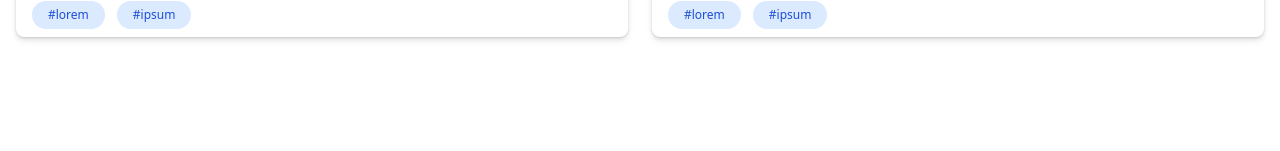
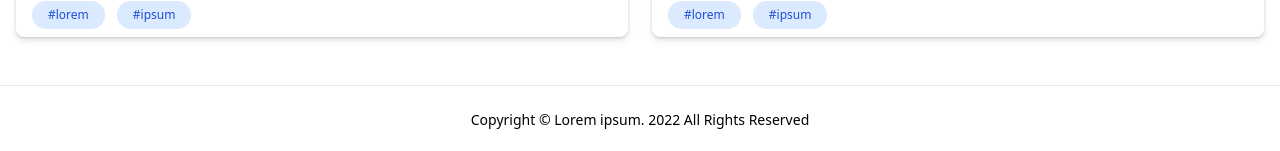
Before and after one commit to kaan35/blog-client, an Angular app: page / in a window 1280 px wide. Shown: the part 1053-1204 px from the top of the page. Before the commit the page ends 1138 px from the top, so only its background shows below. Built offline with nearby package versions, Linux system fonts and the light colour scheme.

Commit message:
feat: added sample footer component

```diff
--- /dev/null
+++ b/src/app/components/footer/footer.component.html
@@ -0,0 +1,5 @@
+<footer class='bg-white p-6 shadow-lg border-t border-gray-200'>
+  <div class='max-w-7xl mx-auto text-center'>
+    <div class='text-sm'>Copyright © Lorem ipsum. 2022 All Rights Reserved</div>
+  </div>
+</footer>
--- /dev/null
+++ b/src/app/components/footer/footer.component.ts
@@ -0,0 +1,12 @@
+import { Component, OnInit } from '@angular/core';
+
+@Component({
+  selector: 'app-footer',
+  templateUrl: './footer.component.html',
+  styleUrls: ['./footer.component.css'],
+})
+export class FooterComponent implements OnInit {
+  constructor() {}
+
+  ngOnInit(): void {}
+}
--- a/src/app/pages/index/index.component.html
+++ b/src/app/pages/index/index.component.html
@@ -61,3 +61,4 @@
     </div>
   </div>
 </div>
+<app-footer></app-footer>
```
Also changed, not shown: src/app/app.module.ts (+7 -1 lines), src/app/components/footer/footer.component.css (added), 1 other file (tests, documents, lock files or other folders).
